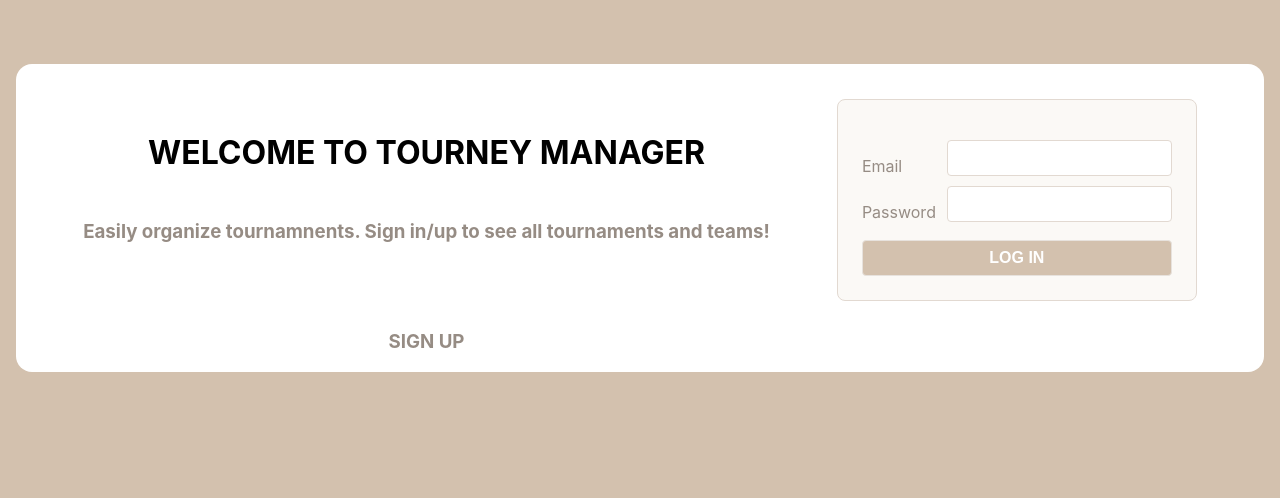
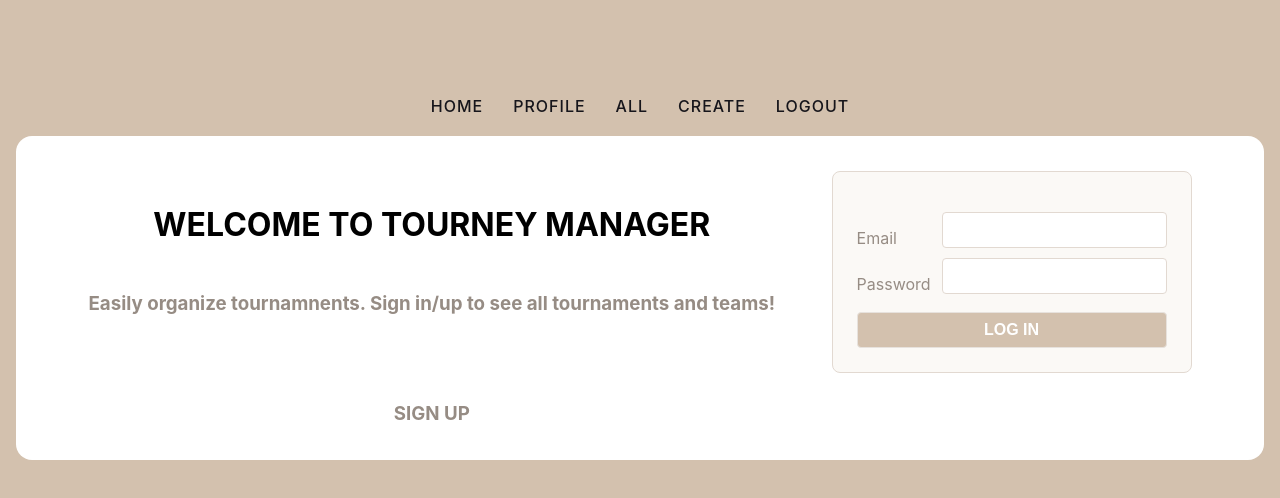
Before and after one commit to ashubhanot/tourney-manager, a React (Create React App) app: page / in a window 1280 px wide. Shown: the top 498 px of the page. Built offline with nearby package versions, Linux system fonts and the light colour scheme.

Commit message:
NavBar up and running. Can finally log out, lol

```diff
--- a/src/App.jsx
+++ b/src/App.jsx
@@ -9,7 +9,7 @@ import Homepage from './pages/Homepage/Homepage'
 import NewTournament from './pages/NewTournament/NewTournament'
 import ProfilePage from './pages/ProfilePage/ProfilePage'
 import TournamentPage from './pages/TournamentPage/TournamentPage'
-// import NavBar from './components/NavBar/NavBar'
+import NavBar from './components/NavBar/NavBar'
 
 
 class App extends Component {
@@ -46,6 +46,9 @@ class App extends Component {
             <Homepage {...props}/> */}
           {/* )}/> */}
 
+        <NavBar handleLogout={this.handleLogout} />
+        <br/>
+
         {this.state.user ?
           <Switch>
             <Route exact path='/' render={(props) => (
--- /dev/null
+++ b/src/components/NavBar/NavBar.css
@@ -0,0 +1,18 @@
+
+nav a{
+  font-weight:500;
+  text-transform:uppercase;
+  text-decoration:none;
+  color:#16151b;
+  margin:0 15px;
+  font-size:16px;
+  letter-spacing:1px;
+  position:relative;
+  display:inline-block;
+}
+nav a:before{
+  position: absolute;
+  width: 100%;
+  height: 3px;
+  top:47%;
+}
--- a/src/components/NavBar/NavBar.jsx
+++ b/src/components/NavBar/NavBar.jsx
@@ -1,19 +1,19 @@
 import React from 'react'
 // import { Switch } from 'react-router-dom';
 import { Link } from 'react-router-dom';
+import './NavBar.css';
 
 
-export default class NavBar extends React.Component {
 
-  render(){
+const NavBar = (props) => {
     return(
-    <nav>
+      <nav className='NavBarLinks'>
           <Link to ='/'>Home </Link>
           <Link to ='/profile'>Profile </Link>
           <Link to ='/all'>All </Link>
           <Link to ='/new'>Create </Link>
-        {/* <Link to ='/' onClick={props.handleLogout}>Logout</Link> */}
-        <Link to ='/' >Logout</Link>
+          <Link to ='/' onClick={props.handleLogout}>Logout</Link>
+          {/* <Link to ='/' >Logout</Link> */}
 
           {/* <Link to ='/'>Home</Link>
           <Link to ='/login'>Profile</Link>
@@ -22,7 +22,9 @@ export default class NavBar extends React.Component {
     )
 
 };
-}
+
+export default NavBar
+
 
 
 
--- a/src/pages/AllTournaments/AllTournaments.jsx
+++ b/src/pages/AllTournaments/AllTournaments.jsx
@@ -1,13 +1,19 @@
 import React from 'react';
 import { Link } from 'react-router-dom';
+import NavBar from '../../components/NavBar/NavBar';
+
 
 
 
 export default function AllTournaments(props) {
     return (
-        <div>
-            All Tournaments<br />
-            <Link to='/all'>All</Link>
-        </div>
+         <main className='ProfilePage'>
+            <nav>
+                <h3>ALL TOURNAMENTS</h3>
+            </nav>
+        </main>
     )
 }
+
+
+{/* <Link to='/all'>All</Link> */}
--- a/src/pages/AuthPage/AuthPage.jsx
+++ b/src/pages/AuthPage/AuthPage.jsx
@@ -11,7 +11,8 @@ export default class AuthPage extends React.Component {
 
   render() {
     return (
-      <main className="AuthPage">
+
+      <body className="AuthPage">
         <div>
           <h1>WELCOME TO TOURNEY MANAGER</h1>
           <h3>Easily organize tournamnents. Sign in/up to see all tournaments and teams!</h3>
@@ -23,7 +24,7 @@ export default class AuthPage extends React.Component {
         {this.state.showLogin ?
         <LoginForm setUserInState={this.props.setUserInState}/> :
         <SignUpForm setUserInState={this.props.setUserInState} />}
-      </main>
+      </body>
     );
   }
 }
--- a/src/pages/Homepage/Homepage.jsx
+++ b/src/pages/Homepage/Homepage.jsx
@@ -17,7 +17,7 @@ class Homepage extends React.Component {
         return(
             <main className='Homepage'>
                 <nav>
-                    <NavBar />
+                    <h3>HOMEPAGE</h3>
                 </nav>
             </main>
         );
--- a/src/pages/NewTournament/NewTournament.jsx
+++ b/src/pages/NewTournament/NewTournament.jsx
@@ -10,19 +10,16 @@ class NewTournament extends React.Component {
     organizer: "",
     details: "",
 
-    // lineItems: [ // TEMPORARY: to test checkout. normally the initial cart is []
-    //     {qty:2, item: {id:"0",name:"Hamburger", price:5.95, emoji:"🍔", category: "Sandwiches"}},
-    //     {qty:2, item: {id:"1",name:"Ice Cream", price:1.95, emoji:"🍨",category: "Desserts"}},
-    // ],
-    // menuItems: [ // TEMPORARY: normally should be initialized to [] and populated from DB
-    //     {id:"0",name:"Hamburger", price:5.95, emoji:"🍔", category: "Sandwiches"},
-    //     {id:"1",name:"Ice Cream", price:1.95, emoji:"🍨",category: "Desserts"},
-    // ],
+
     }
 
     render() {
         return(
-            "this new tournament page works"
+            <main className='newTourney'>
+                <nav>
+                    <h3>CREATE TOURNAMENT</h3>
+                </nav>
+            </main>
             // <>
             //     <nav className="nav">
             //         <Logo />
--- a/src/pages/ProfilePage/ProfilePage.jsx
+++ b/src/pages/ProfilePage/ProfilePage.jsx
@@ -8,7 +8,6 @@ const ProfilePage = (props) => {
     const [profile, setProfile] = useState()
 
     useEffect(() => {
-        <NavBar/>
         console.log('Here in useEffect')
         axios.get('http://localhost:3001/profile')
         .then(res => {
@@ -20,7 +19,13 @@ const ProfilePage = (props) => {
 
     console.log(profile)
 
-    return "this profile page loads"
+    return(
+        <main className='ProfilePage'>
+            <nav>
+                <h3>PROFILE PAGE</h3>
+            </nav>
+        </main>
+    );
 
 
 }
```
Lines whose indentation alone changed are shown as unchanged.
